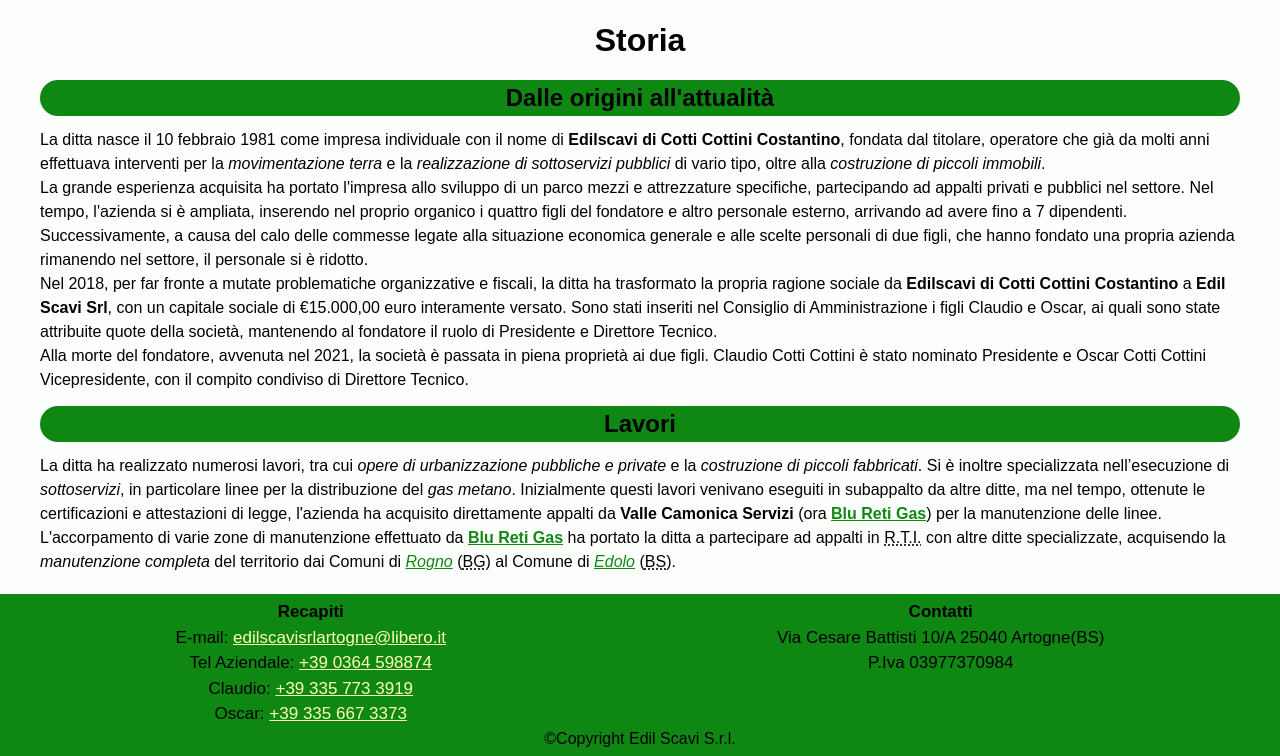
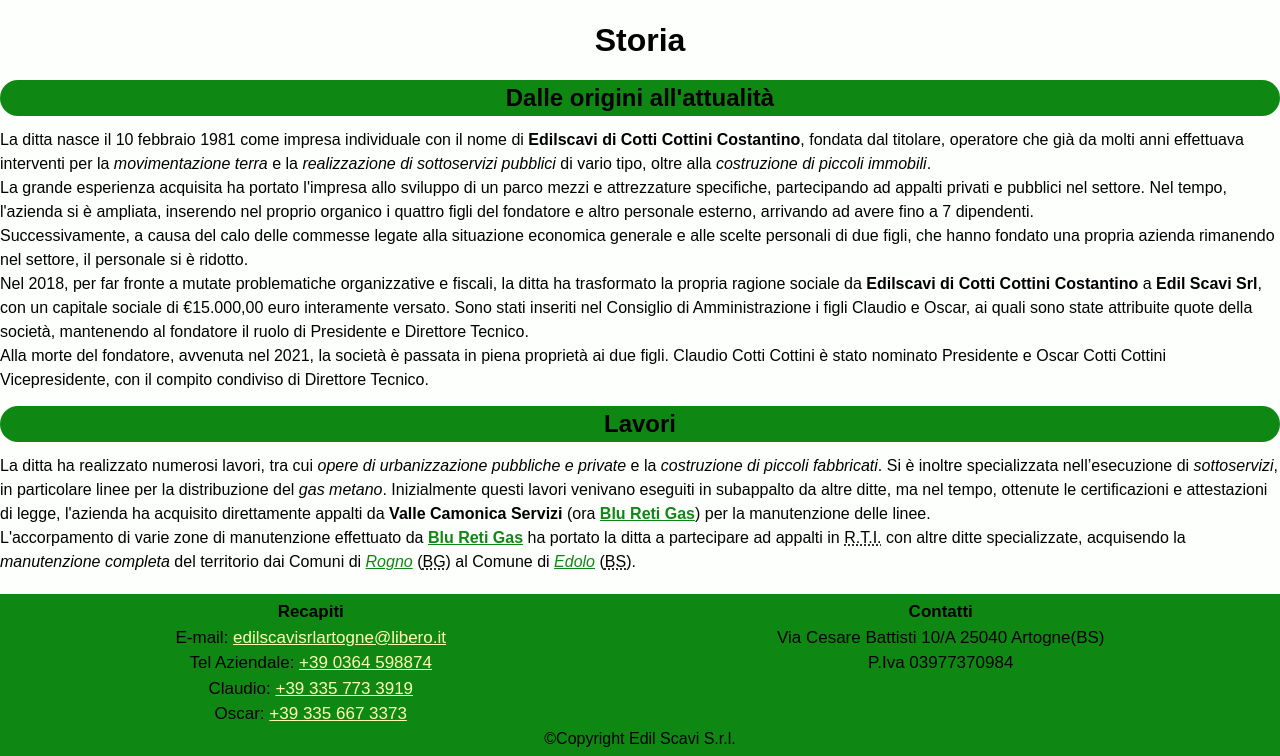
Before and after one commit to The-TecWebers/Progetto, a PHP site: page /storia in a window 1280 px wide. Shown: the part 74-830 px from the top of the page. Run offline with PHP 8.4, Linux system fonts and the light colour scheme.

Commit message:
Rimosso main stretto

```diff
--- a/CSS/desktop.css
+++ b/CSS/desktop.css
@@ -280,11 +280,6 @@ main{
     padding-bottom: 1.25em;
 }
 
-#historyMain{
-    max-width: 1200px;
-    margin: auto;
-}
-
 main h1{
     text-align: center;
     margin-top: 0.5em;
--- a/HTML/pages/storia.html
+++ b/HTML/pages/storia.html
@@ -1,4 +1,4 @@
-<main id="historyMain">
+<main>
     <h1>Storia</h1>
     <section>
         <h2>Dalle origini all'attualità</h2>
```
